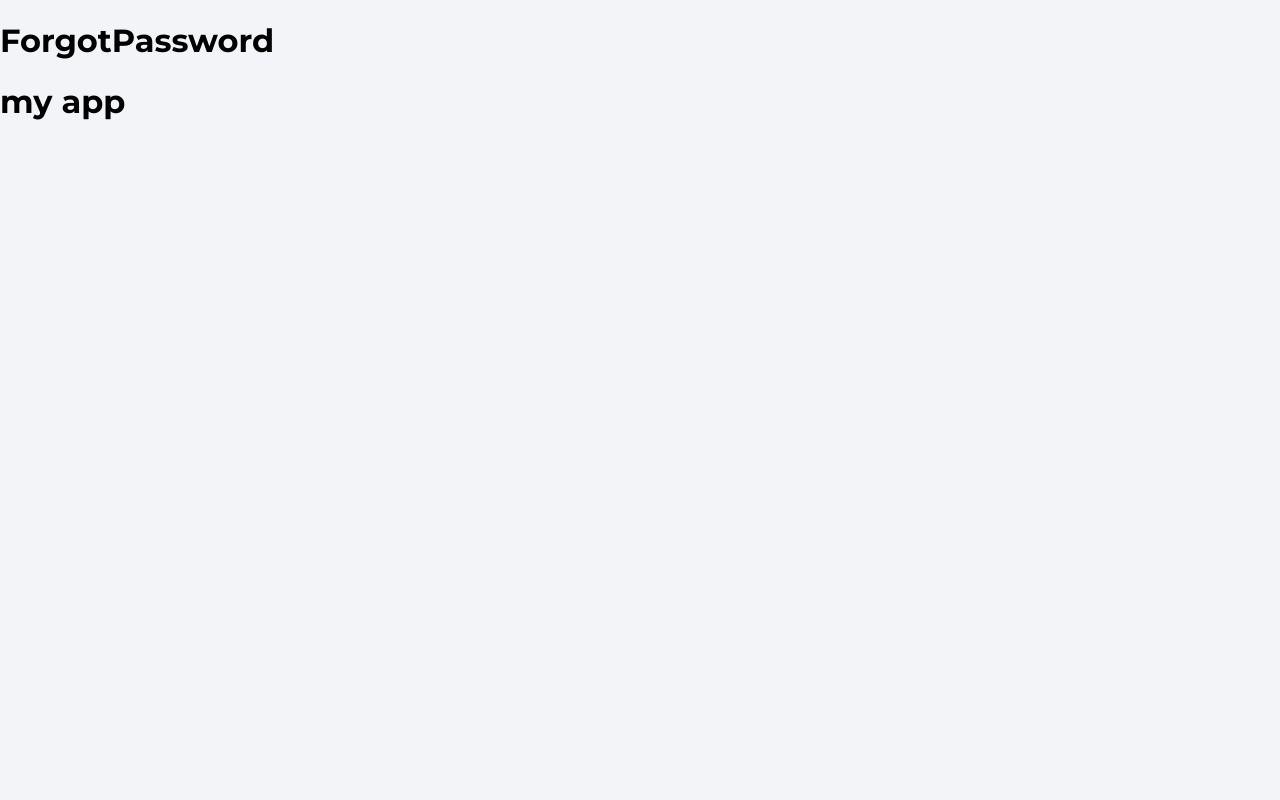
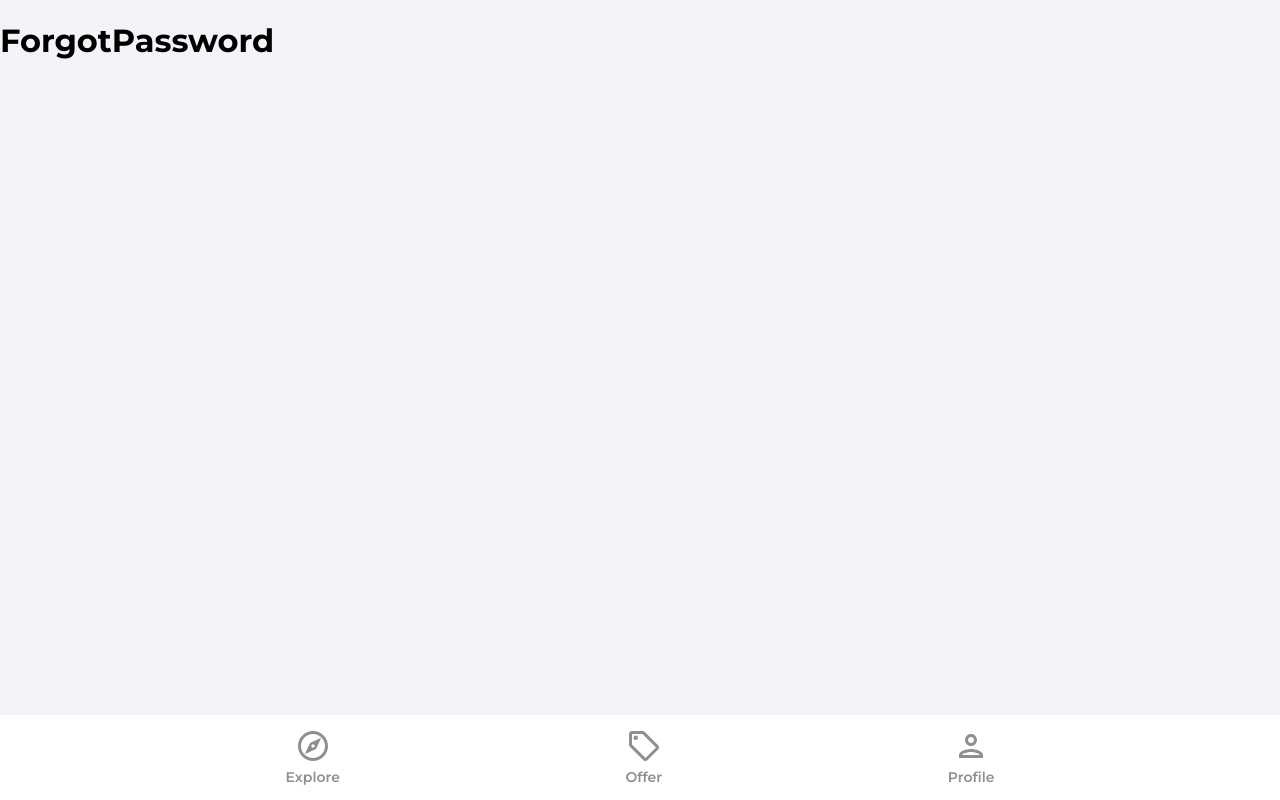
Before and after one commit to Shman-Dee/housing-market, a React (Create React App) app: page /forgot-password in a window 1280 px wide. Built offline with nearby package versions, Linux system fonts and the light colour scheme.

Commit message:
added navbar

```diff
--- a/src/App.js
+++ b/src/App.js
@@ -1,4 +1,5 @@
 import { BrowserRouter as Router, Routes, Route } from 'react-router-dom'
+import Navbar from './components/Navbar'
 import Explore from './pages/Explore'
 import Offers from './pages/Offers'
 import Profile from './pages/Profile'
@@ -18,9 +19,8 @@ function App() {
           <Route path="/sign-up" element={<SignUp />} />
           <Route path="/forgot-password" element={<ForgotPassword />} />
         </Routes>
+        <Navbar />
       </Router>
-      {/* Navbar */}
-      <h1>my app</h1>
     </>
   )
 }
--- /dev/null
+++ b/src/components/Navbar.jsx
@@ -0,0 +1,74 @@
+import { useNavigate, useLocation } from 'react-router-dom'
+import { ReactComponent as OfferIcon } from '../assets/svg/localOfferIcon.svg'
+import { ReactComponent as ExploreIcon } from '../assets/svg/exploreIcon.svg'
+import { ReactComponent as PersonOutlineIcon } from '../assets/svg/personOutlineIcon.svg'
+
+function Navbar() {
+  const navigate = useNavigate()
+  const location = useLocation()
+
+  const pathMatchRoute = (route) => {
+    if (route == location.pathname) {
+      return true
+    }
+  }
+
+  return (
+    <footer className="navbar">
+      <nav className="navbarNav">
+        <ul className="navbarListItems">
+          <li className="navbarListItem" onClick={() => navigate('/')}>
+            <ExploreIcon
+              fill={pathMatchRoute('/') ? '#2c2c2c' : '#8f8f8f'}
+              width="36px"
+              height="36px"
+            />
+            <p
+              className={
+                pathMatchRoute('/')
+                  ? 'navbarListItemNameActive'
+                  : 'navbarListItemName'
+              }
+            >
+              Explore
+            </p>
+          </li>
+          <li className="navbarListItem" onClick={() => navigate('/offers')}>
+            <OfferIcon
+              fill={pathMatchRoute('/offers') ? '#2c2c2c' : '#8f8f8f'}
+              width="36px"
+              height="36px"
+            />
+            <p
+              className={
+                pathMatchRoute('/offer')
+                  ? 'navbarListItemNameActive'
+                  : 'navbarListItemName'
+              }
+            >
+              Offer
+            </p>
+          </li>
+          <li className="navbarListItem" onClick={() => navigate('/profile')}>
+            <PersonOutlineIcon
+              fill={pathMatchRoute('/profile') ? '#2c2c2c' : '#8f8f8f'}
+              width="36px"
+              height="36px"
+            />
+            <p
+              className={
+                pathMatchRoute('/profile')
+                  ? 'navbarListItemNameActive'
+                  : 'navbarListItemName'
+              }
+            >
+              Profile
+            </p>
+          </li>
+        </ul>
+      </nav>
+    </footer>
+  )
+}
+
+export default Navbar
```
Also changed, not shown: 1 other file (tests, documents, lock files or other folders).
